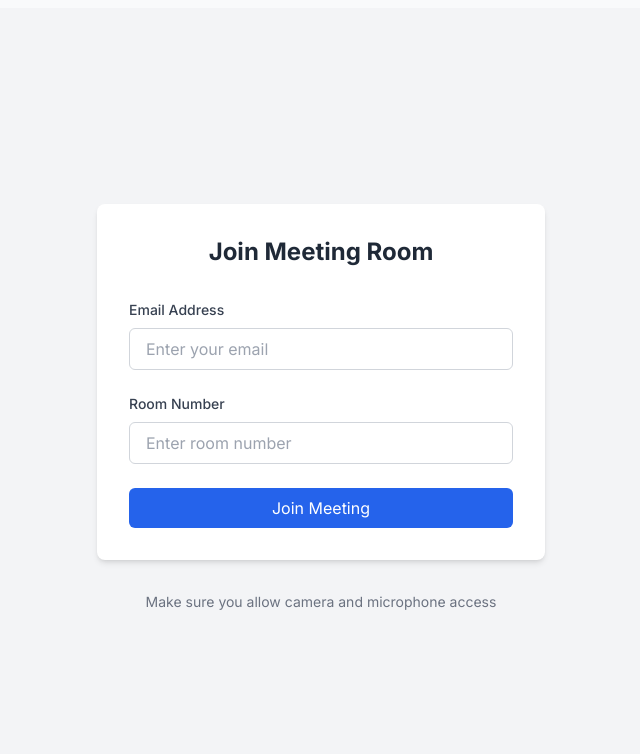
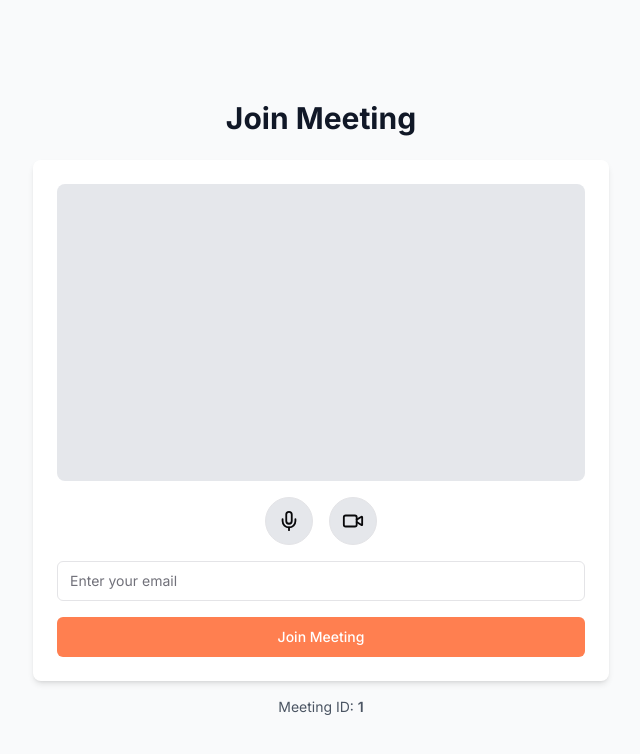
Before and after one commit to MiniProject2-007/MedConnect, a Next.js app in the folder frontend/: page /meeting/joinmeeting/1 in a window 1280 px wide. Shown: the top 754 px of the page, without its empty margins (383-1023 px from the left). Built offline with nearby package versions, Linux system fonts and the light colour scheme; no server answers.

Commit message:
new meet

```diff
--- a/frontend/src/app/meeting/joinmeeting/[slug]/page.js
+++ b/frontend/src/app/meeting/joinmeeting/[slug]/page.js
@@ -6,7 +6,8 @@ const JoinMeetingPage = ({ params }) => {
     const { slug } = params;
     return (
         <div className="flex flex-col md:pl-32 py-2  min-h-screen">
-            <LobbyScreen slug={slug} />
+            {/* <LobbyScreen slug={slug} /> */}
+            <JoinMeeting slug={slug} />
         </div>
     );
 };
--- a/frontend/src/components/meeting/JoinMeeting.js
+++ b/frontend/src/components/meeting/JoinMeeting.js
@@ -1,9 +1,9 @@
 "use client";
 
-import React, { useEffect, useRef, useState } from "react";
+import React, { useEffect, useRef, useState, useCallback } from "react";
 import { Button } from "@/components/ui/button";
 import { Input } from "@/components/ui/input";
-import { Video, Mic, MicOff, VideoOff, Phone } from "lucide-react";
+import { Video, Mic, MicOff, VideoOff } from "lucide-react";
 import { useSocket } from "../HOC/SocketProvider";
 import { useRouter } from "next/navigation";
 
@@ -16,51 +16,75 @@ const JoinMeeting = ({ slug }) => {
     const router = useRouter();
 
     const videoRef = useRef(null);
-    const toggleMic = () => setIsMicOn(!isMicOn);
+
+    const toggleMic = () => {
+        if (localStream) {
+            localStream.getAudioTracks().forEach(track => {
+                track.enabled = !isMicOn;
+            });
+        }
+        setIsMicOn(!isMicOn);
+    };
 
     const toggleVideo = () => {
-        if (isVideoOn) {
-            stopCamera();
-        } else {
-            startCamera();
+        if (localStream) {
+            localStream.getVideoTracks().forEach(track => {
+                track.enabled = !isVideoOn;
+            });
         }
         setIsVideoOn(!isVideoOn);
     };
 
-    const startCamera = () => {
+    const startCamera = async () => {
         try {
-            navigator.mediaDevices
-                .getUserMedia({ video: true, audio: true })
-                .then((stream) => {
+            const stream = await navigator.mediaDevices.getUserMedia({
+                video: true,
+                audio: true
+            });
             setLocalStream(stream);
+            if (videoRef.current) {
                 videoRef.current.srcObject = stream;
-                })
-                .catch((err) => {
-                    console.error(err);
-                });
+            }
         } catch (err) {
-            console.error(err);
+            console.error("Error accessing media devices:", err);
+            setIsVideoOn(false);
+            setIsMicOn(false);
         }
     };
 
-    const stopCamera = () => {
-        if (localStream && localStream.getVideoTracks().length > 0) {
-            localStream.getVideoTracks()[0].stop();
+    const stopCamera = useCallback(() => {
+        if (localStream) {
+            localStream.getTracks().forEach(track => {
+                track.stop();
+            });
+            setLocalStream(null);
+            if (videoRef.current) {
+                videoRef.current.srcObject = null;
             }
-    };
-    const handleJoinMeeting = (e) => {
+        }
+    }, [localStream]);
+
+    const handleSubmitForm = useCallback((e) => {
         e.preventDefault();
-        socket.emit("room:join", { slug, email });
-        // alert("Joining Meeting");
+        socket.emit("room:join", { email, room: slug });
+    }, [email, slug, socket]);
+
+    const handleJoinRoom = useCallback((data) => {
+        const { email, room } = data;
         router.push(`/meeting/live/${slug}`);
-    };
+    }, [router, slug]);
 
     useEffect(() => {
         startCamera();
+
+        socket.on("room:join", handleJoinRoom);
+
         return () => {
             stopCamera();
+            socket.off("room:join", handleJoinRoom);
         };
-    }, []);
+    }, [socket, handleJoinRoom, stopCamera]);
+
     return (
         <div className="min-h-screen md:flex items-center justify-center p-4">
             <div className="w-full max-w-xl">
@@ -86,7 +110,7 @@ const JoinMeeting = ({ slug }) => {
                             <VideoOff size={48} />
                         </div>
                     </div>
-                    <div className="space-y-4">
+                    <form onSubmit={handleSubmitForm} className="space-y-4">
                         <div className="flex justify-center space-x-4">
                             <Button
                                 type="button"
@@ -123,18 +147,17 @@ const JoinMeeting = ({ slug }) => {
                                 placeholder="Enter your email"
                                 value={email}
                                 onChange={(e) => setEmail(e.target.value)}
-                                name="email"
+                                required
+                                className="w-full"
                             />
                         </div>
-                        <div className="flex items-center justify-center space-x-4 mb-4">
                         <Button
+                            type="submit"
                             className="w-full bg-[#FF7F50] text-white hover:bg-[#FF6347]"
-                                onClick={handleJoinMeeting}
                         >
                             Join Meeting
                         </Button>
-                        </div>
-                    </div>
+                    </form>
                 </div>
                 <p className="text-center mt-4 text-sm text-gray-600">
                     Meeting ID: <span className="font-semibold">{slug}</span>
```
Lines whose indentation alone changed are shown as unchanged.
